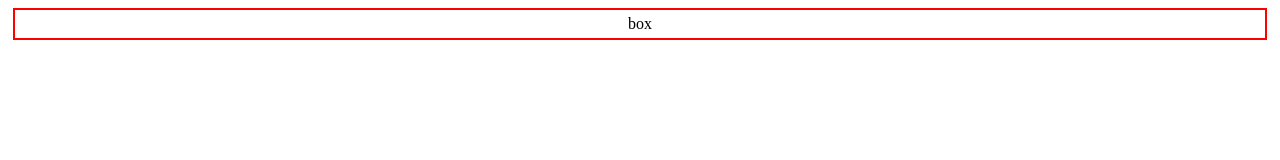
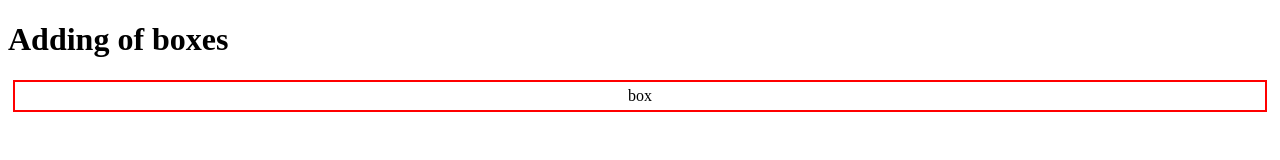
Before and after one commit to Jamalpoor-Indu-Bai/localrepo, a plain HTML site: page index.html in a window 1280 px wide. Drawn offline with Linux system fonts and the light colour scheme.

Commit message:
Adding the boxes

```diff
--- a/index.html
+++ b/index.html
@@ -7,8 +7,10 @@
     <link rel="stylesheet" href="style.css">
 </head>
 <body>
+    <h1>Adding of boxes</h1>
     <div class="box">
         box
     </div>
+
 </body>
 </html>
```
